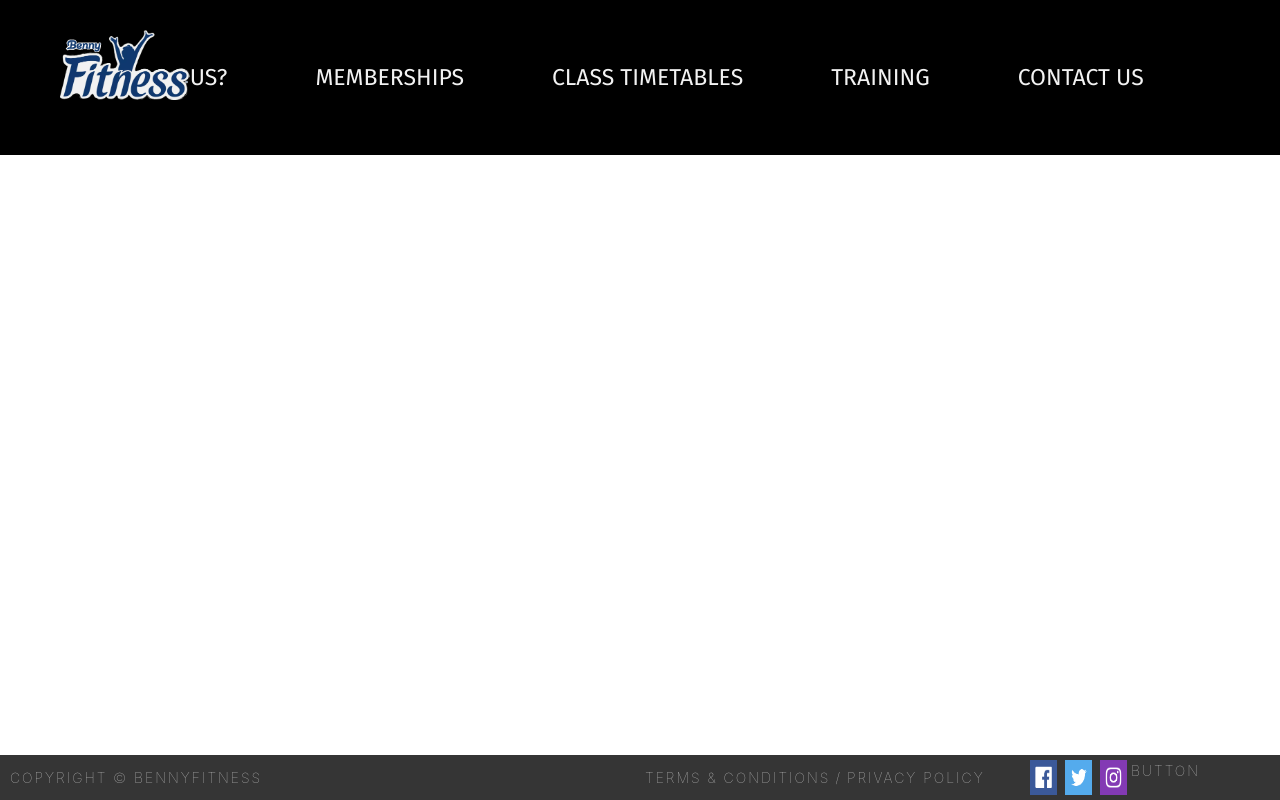
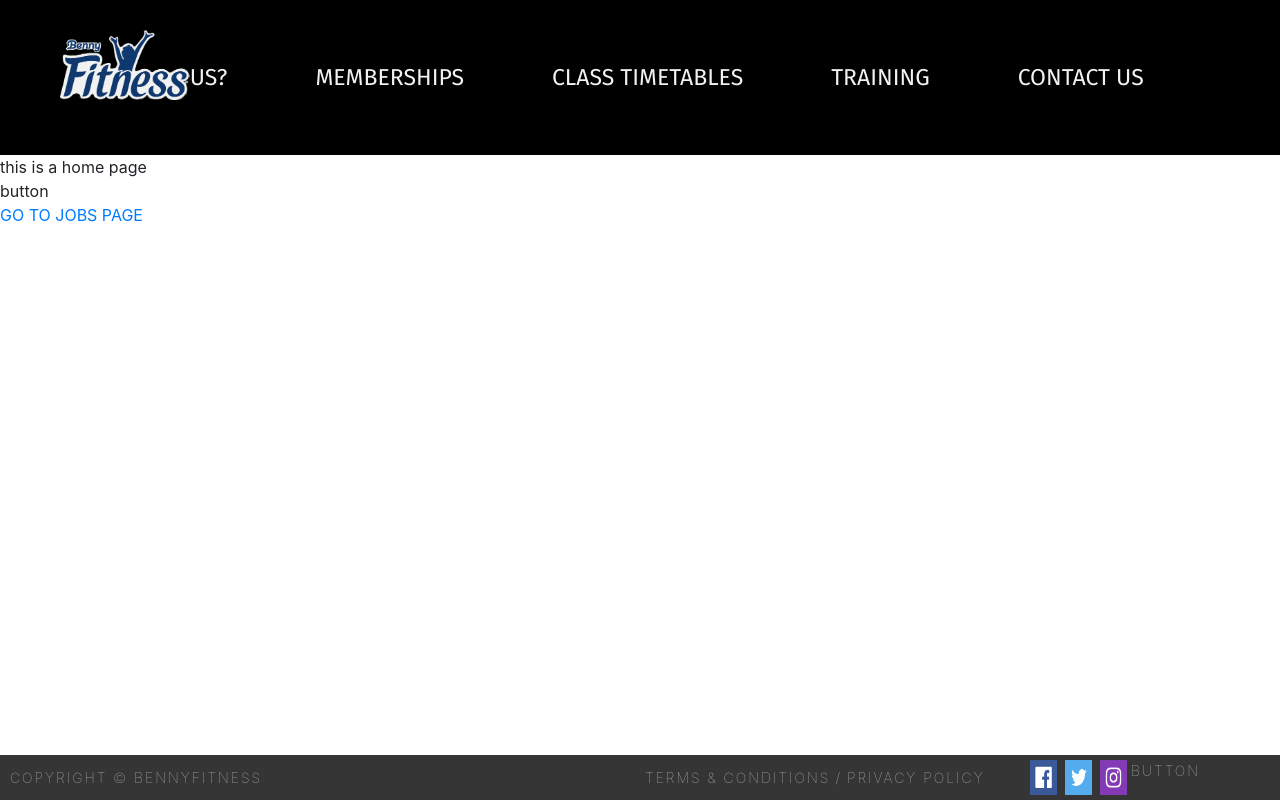
Before and after one commit to rkdgusdn9/BennyFitnessReact, a React (Create React App) app: page / in a window 1280 px wide. Built offline with nearby package versions, Linux system fonts and the light colour scheme; the HTML template or start-up script is replaced by a standard one.

Commit message:
HashRouter related files test added

```diff
--- a/package.json
+++ b/package.json
@@ -15,6 +15,7 @@
     "react": "^16.13.0",
     "react-bootstrap": "^1.0.0",
     "react-dom": "^16.13.0",
+    "react-router-dom": "^5.1.2",
     "react-scripts": "3.4.0",
     "typescript": "^3.7.5"
   },
@@ -38,5 +39,8 @@
       "last 1 firefox version",
       "last 1 safari version"
     ]
+  },
+  "devDependencies": {
+    "@types/react-router-dom": "^5.1.3"
   }
 }
--- a/src/App.tsx
+++ b/src/App.tsx
@@ -2,11 +2,20 @@ import React from 'react';
 import './assets/styles/index.scss';
 import { NavBar } from './feature/navBar';
 import { Footer } from './feature/footer';
+import { HashRouter, Route } from 'react-router-dom';
+import { HomePage } from './pages/home';
+import { JobsPage } from './pages/jobs';
+import { TestPage } from './pages/test';
 
 function App() {
   return (
     <>
       <NavBar/>
+        <HashRouter>
+          <Route path="/" component={HomePage} exact/>
+          <Route path="/jobs" component={JobsPage} />
+          <Route path="/test" component={TestPage} />
+        </HashRouter>
       <Footer/>
     </>
   );
--- a/src/pages/home.tsx
+++ b/src/pages/home.tsx
@@ -1,11 +1,13 @@
 import React from 'react';
 import { Button } from '../components/button';
+import { Link } from 'react-router-dom';
 
 export const HomePage: React.FC = () => {
-    return <div><span>
-        <a href="test">asfasdfsf</a>
-        this is a test page
+    return <div>
+        <span>
+            this is a home page
         </span>
-            <Button/>
+        <Button/>
+        <Link to="/jobs"> GO TO JOBS PAGE </Link>
     </div>
 }
--- a/src/pages/jobs.tsx
+++ b/src/pages/jobs.tsx
@@ -1,11 +1,12 @@
 import React from 'react';
 import { Button } from '../components/button';
+import { Link } from 'react-router-dom';
 
 export const JobsPage: React.FC = () => {
     return <div><span>
 
         this is a jobs page
         </span>
-        <Button/>
+        <Link to="/"> GO TO HOME PAGE </Link>
     </div>
 }
--- /dev/null
+++ b/src/pages/test.tsx
@@ -0,0 +1,11 @@
+import React from 'react';
+import { Button } from '../components/button';
+
+export const TestPage: React.FC = () => {
+    return <div><span>
+
+        this is a test page
+        </span>
+        <Button/>
+    </div>
+}
```
Also changed, not shown: prettierrc.json (added, +11 -0 lines), 1 other file (tests, documents, lock files or other folders).
